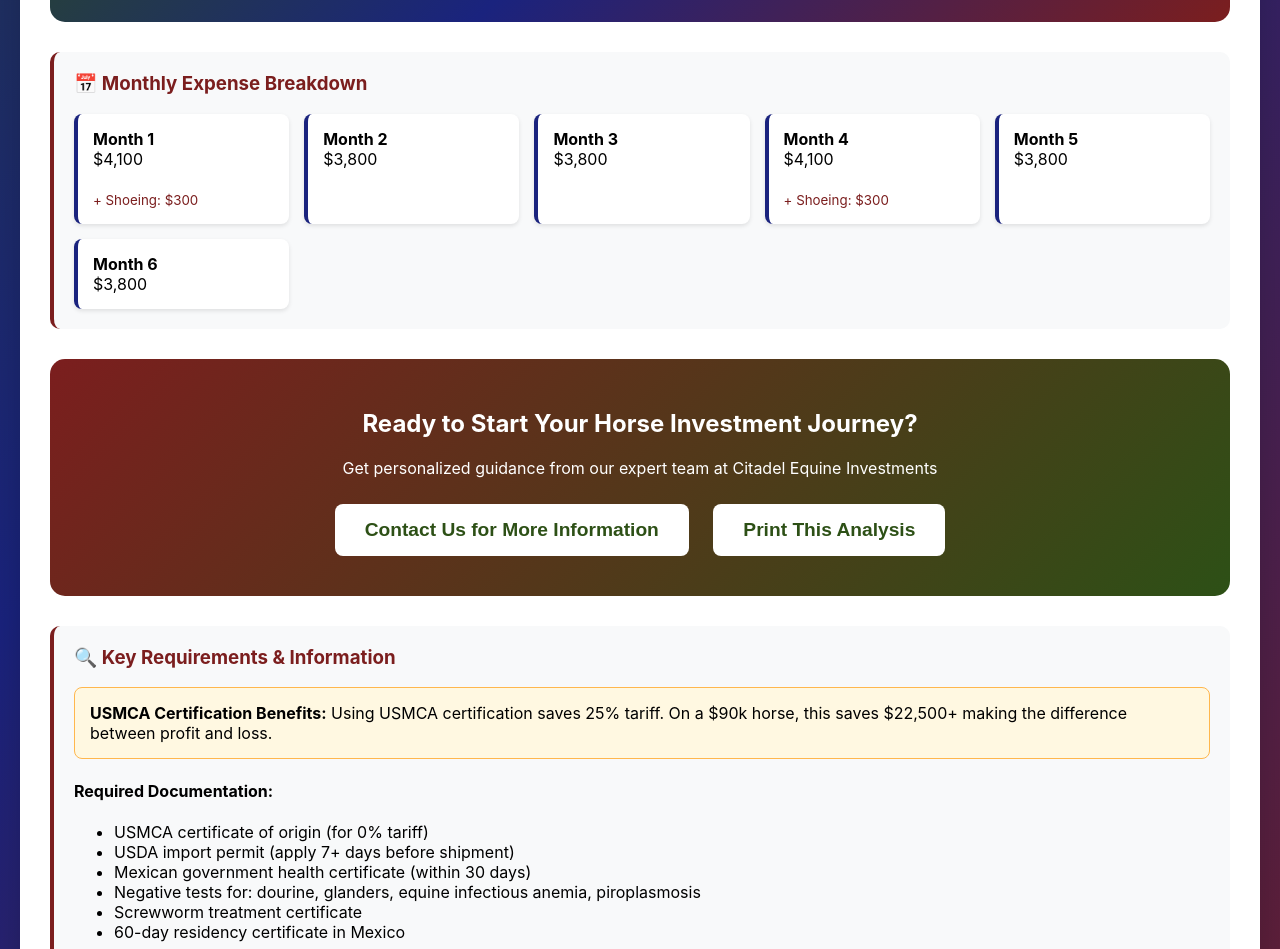
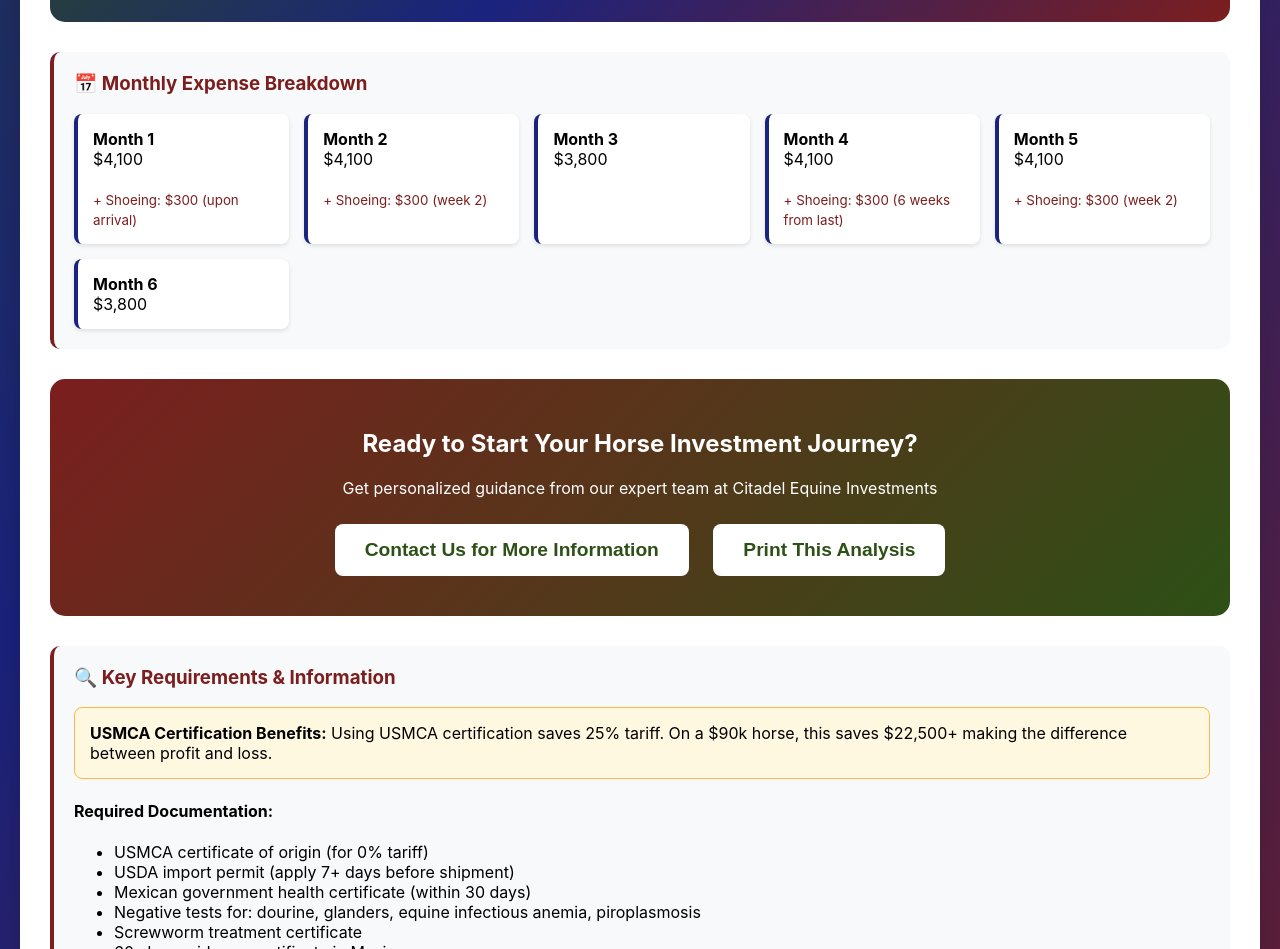
Before and after one commit to lindaazab/citadel-horse-calculator, a plain HTML site: page index.html in a window 1280 px wide. Shown: the part 1655-2604 px from the top of the page. Drawn offline with Linux system fonts and the light colour scheme.

Commit message:
shoeing timeline index.html
shoeing timeline corrected

```diff
--- a/index.html
+++ b/index.html
@@ -610,10 +610,28 @@
                 let monthCosts = monthlyExpenses;
                 let extras = '';
 
-                // Shoeing upon arrival (month 1) then every 6 weeks (1.5 months) after that
-                if (month === 1 || (month - 1) % 1.5 === 0) {
+                // Shoeing schedule every 6 weeks (1.5 months):
+                // Month 1: Upon arrival
+                // Month 2.5: 6 weeks later (mid-month 2)
+                // Month 4: 6 weeks later (end of month 3)
+                // Month 5.5: 6 weeks later (mid-month 5)
+                let shoeingNote = '';
+                if (month === 1) {
                     monthCosts += shoeingCost;
-                    extras = `<br><small style="color: #7b1e1e;">+ Shoeing: ${formatCurrency(shoeingCost)}</small>`;
+                    shoeingNote = ' (upon arrival)';
+                } else if (month === 2) {
+                    monthCosts += shoeingCost;
+                    shoeingNote = ' (week 2)';
+                } else if (month === 4) {
+                    monthCosts += shoeingCost;
+                    shoeingNote = ' (6 weeks from last)';
+                } else if (month === 5) {
+                    monthCosts += shoeingCost;
+                    shoeingNote = ' (week 2)';
+                }
+
+                if (shoeingNote) {
+                    extras = `<br><small style="color: #7b1e1e;">+ Shoeing: ${formatCurrency(shoeingCost)}${shoeingNote}</small>`;
                 }
 
                 monthDiv.innerHTML = `
```
